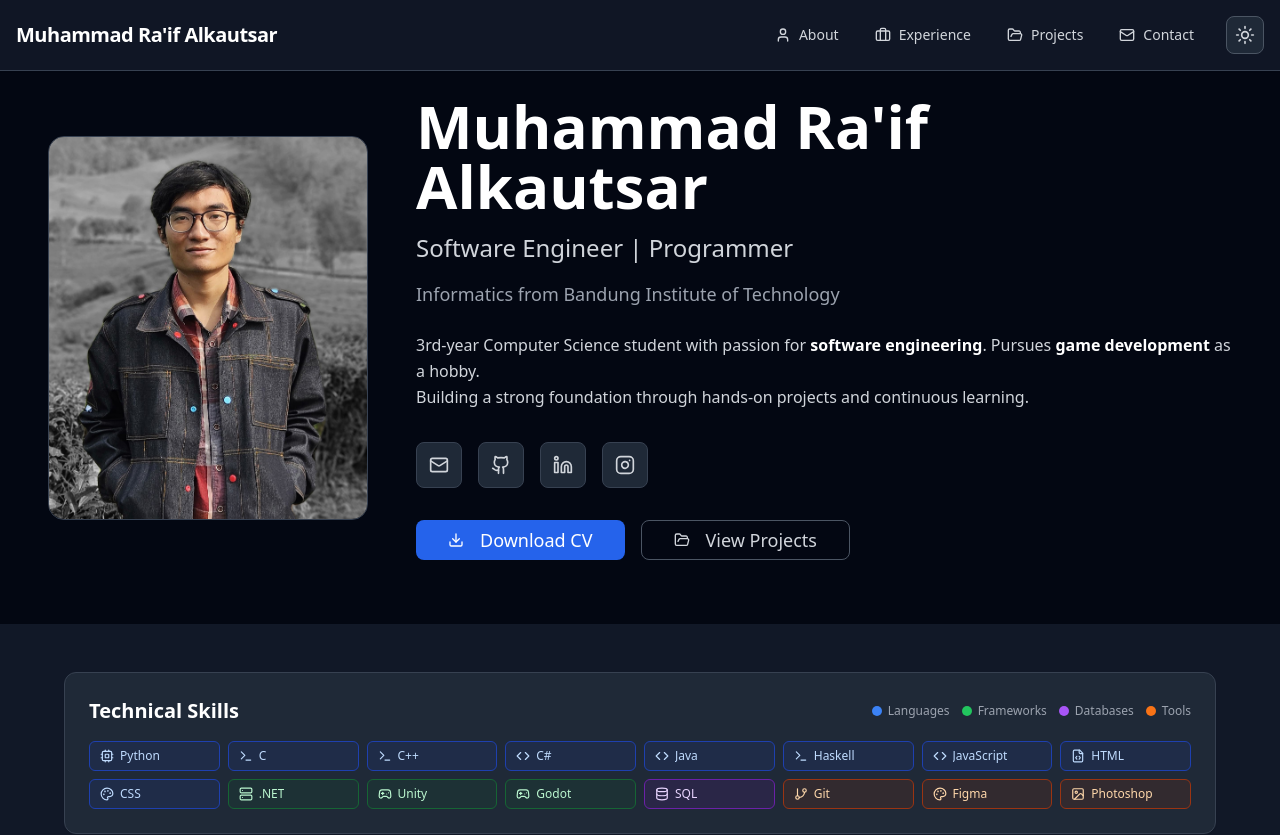
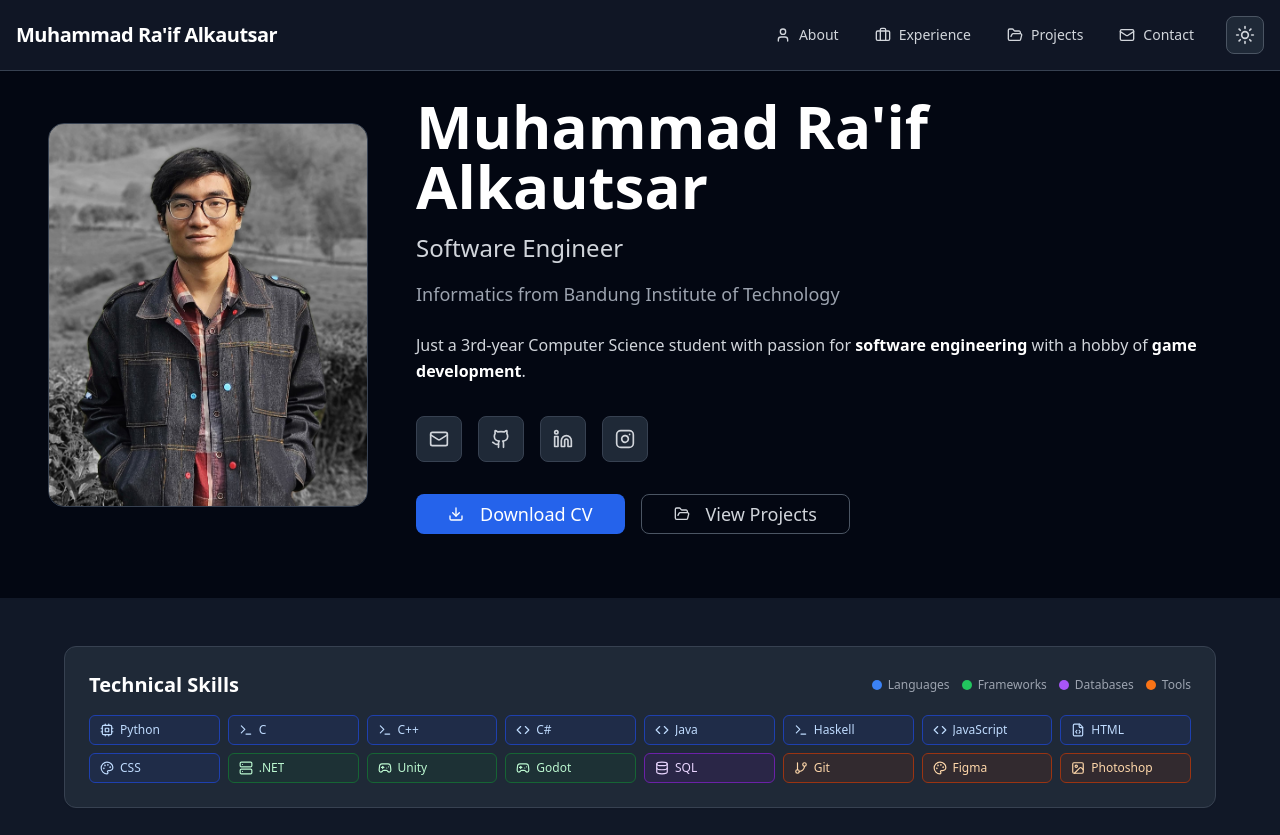
Before and after one commit to mraifalkautsar/mraifalkautsar.github.io, a Next.js app: page / in a window 1280 px wide. Shown: the top 835 px of the page. Built offline with nearby package versions, Linux system fonts and the light colour scheme.

Commit message:
Update CharacterSheet.tsx

```diff
--- a/components/CharacterSheet.tsx
+++ b/components/CharacterSheet.tsx
@@ -72,7 +72,7 @@ export default function CharacterSheet() {
                 </h1>
 
                 <h2 className="text-xl lg:text-2xl text-gray-600 dark:text-gray-300 mb-4 font-medium">
-                  Software Engineer | Programmer
+                  Software Engineer
                 </h2>
 
                 <p className="text-lg text-gray-500 dark:text-gray-400 mb-6">
@@ -81,10 +81,8 @@ export default function CharacterSheet() {
 
                 <div className="text-gray-700 dark:text-gray-300 leading-relaxed mb-8 max-w-4xl">
                   <p>
-                    3rd-year Computer Science student with passion for{" "}
-                    <strong className="text-black dark:text-white">software engineering</strong>. {" "}
-                    Pursues <strong className="text-black dark:text-white"> game development</strong> as a hobby. <br></br>
-                    Building a strong foundation through hands-on projects and continuous learning.
+                    Just a 3rd-year Computer Science student with passion for{" "}
+                    <strong className="text-black dark:text-white">software engineering</strong> with a hobby of <strong className="text-black dark:text-white"> game development</strong>.
                   </p>
                 </div>
 
```
